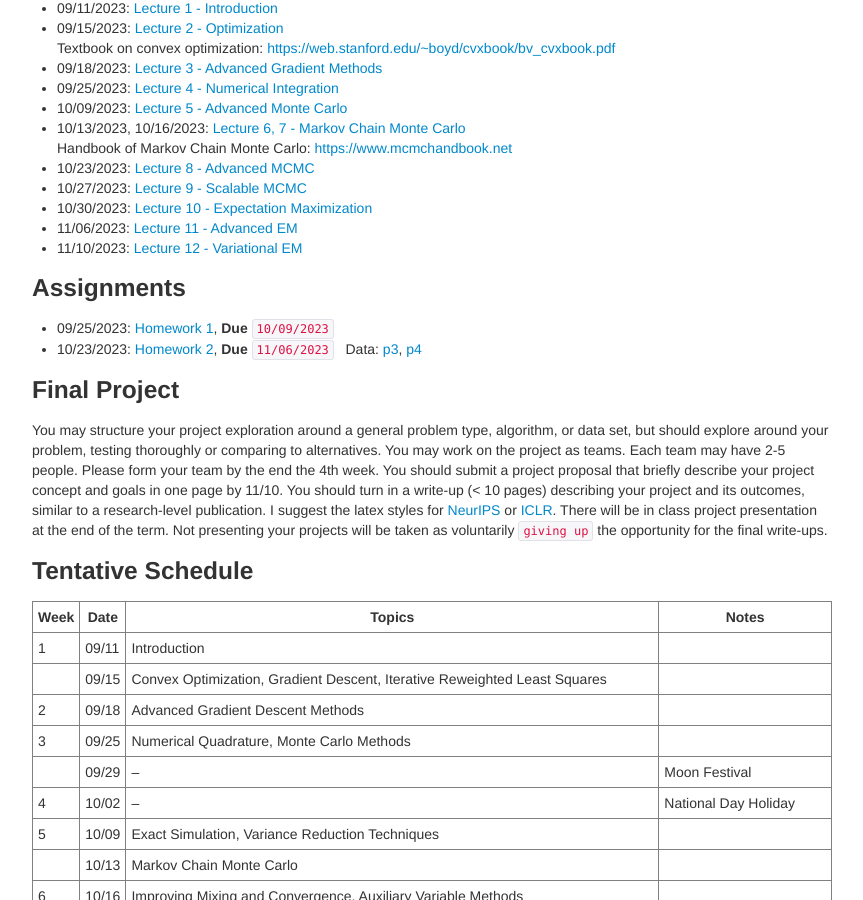
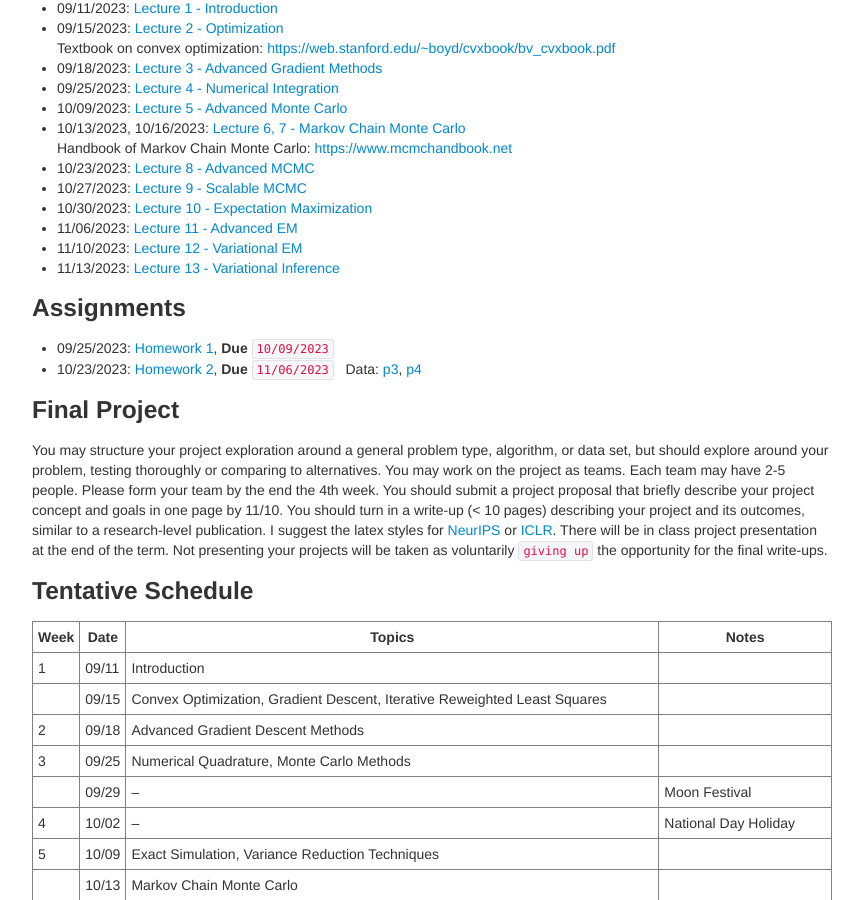
Before and after one commit to zcrabbit/zcrabbit.github.io, a Jekyll site: the page built from courses/smcm-f23.md, in a window 1280 px wide and 900 px high, scrolled down 1145 px. Shown: the whole window, without its empty margins (208-1071 px from the left). Built offline with Jekyll 4.4.1, drawn with Linux system fonts in a browser that asks for light colours.

Commit message:
lecture 13 out

```diff
--- a/courses/smcm-f23.md
+++ b/courses/smcm-f23.md
@@ -50,6 +50,7 @@ We will use python during the course. A good Python tutorial is available at <ht
 - 10/30/2023: [Lecture 10 - Expectation Maximization]({{sites.baseurl}}/static/slides/smcm_fall23/lec10.pdf)
 - 11/06/2023: [Lecture 11 - Advanced EM]({{sites.baseurl}}/static/slides/smcm_fall23/lec11.pdf)
 - 11/10/2023: [Lecture 12 - Variational EM]({{sites.baseurl}}/static/slides/smcm_fall23/lec12.pdf)
+- 11/13/2023: [Lecture 13 - Variational Inference]({{sites.baseurl}}/static/slides/smcm_fall23/lec13.pdf)
 
 ### Assignments
 - 09/25/2023: [Homework 1]({{sites.baseurl}}/static/slides/smcm_fall23/hw01.pdf), **Due** `10/09/2023`
```
Also changed, not shown: 3 other files.
